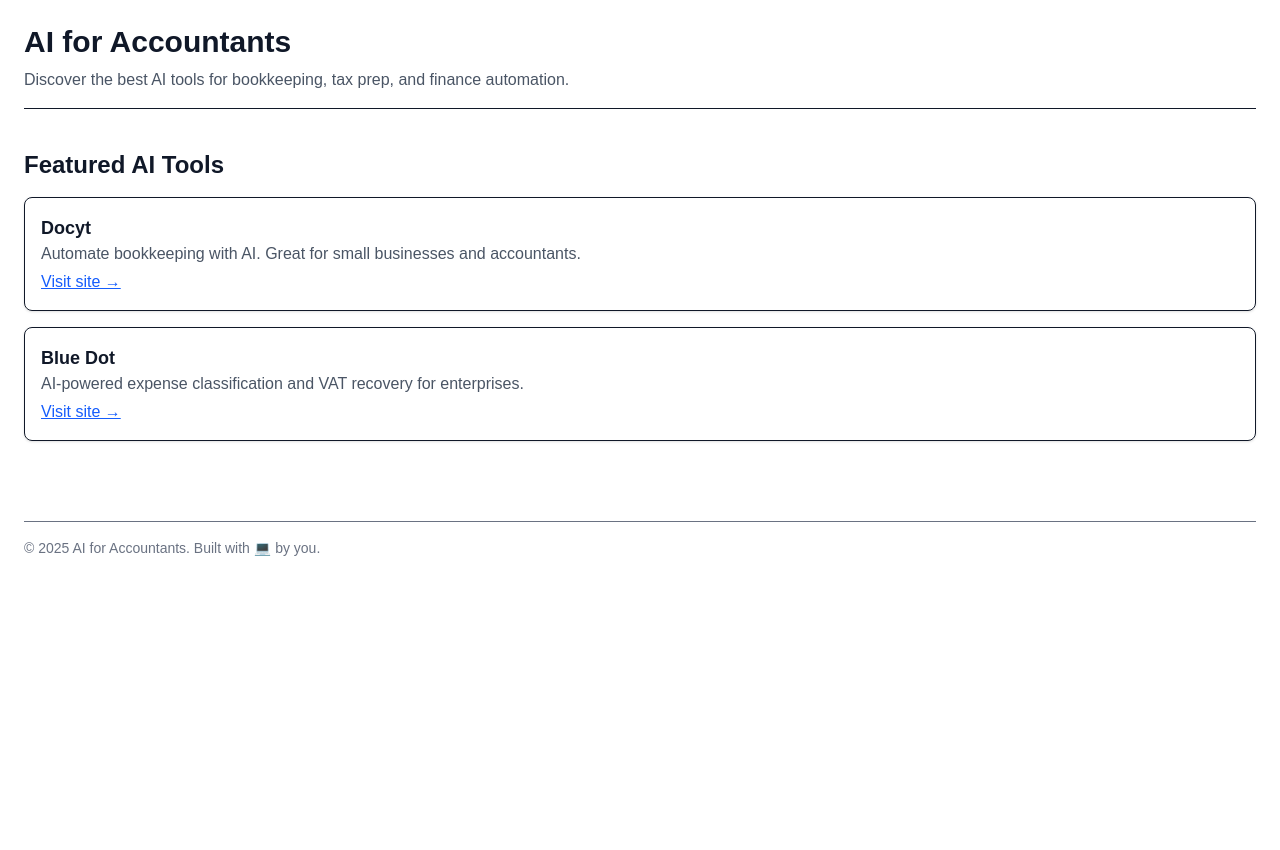
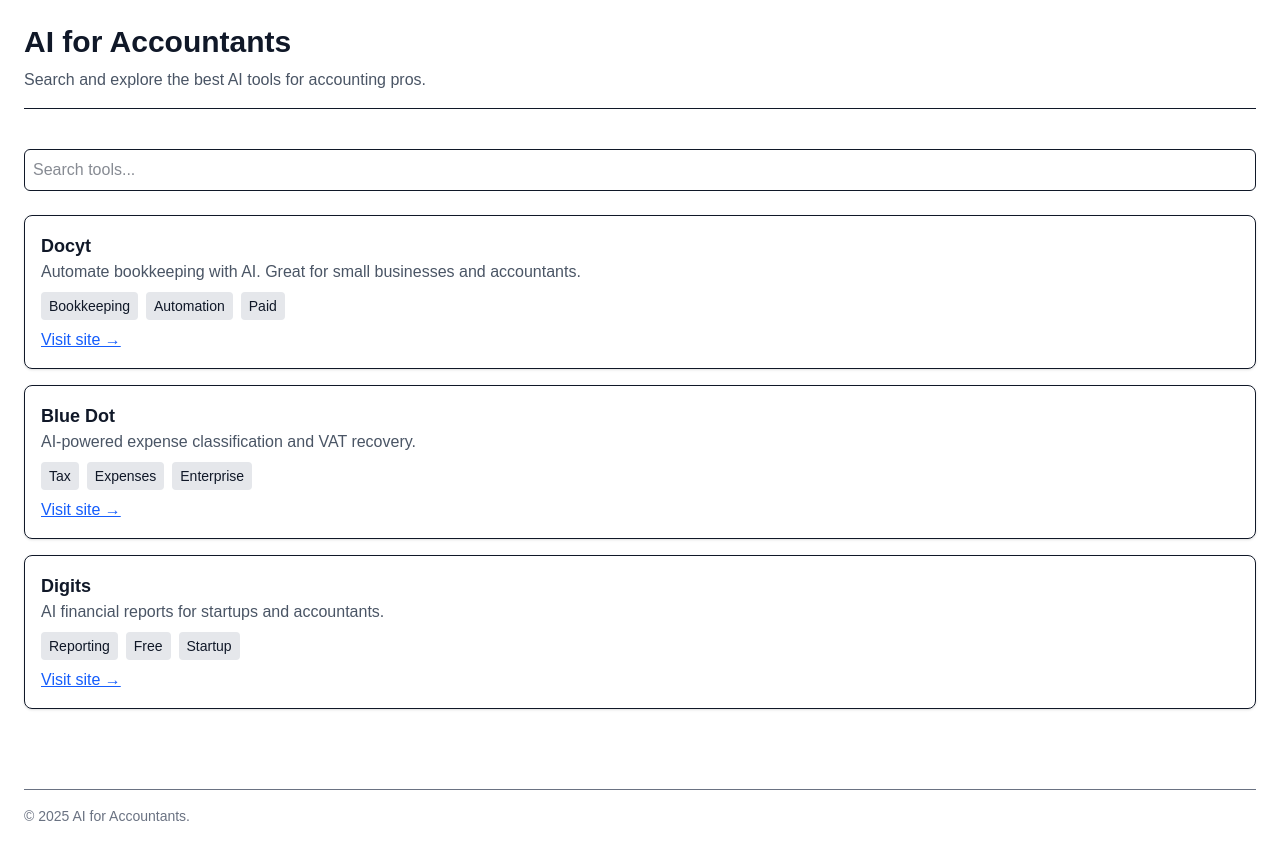
Before and after one commit to AIacct915/aiforaccountants, a Next.js app: page / in a window 1280 px wide. Before the commit the page ends 800 px from the top, so only its background shows below. Built offline with nearby package versions, Linux system fonts and the light colour scheme.

Commit message:
Add searchable and filterable tool list

```diff
--- a/src/app/page.tsx
+++ b/src/app/page.tsx
@@ -1,31 +1,88 @@
+'use client';
+import { useState } from 'react';
+
+type Tool = {
+  name: string;
+  description: string;
+  link: string;
+  tags: string[];
+};
+
+const tools: Tool[] = [
+  {
+    name: 'Docyt',
+    description: 'Automate bookkeeping with AI. Great for small businesses and accountants.',
+    link: 'https://docyt.com',
+    tags: ['Bookkeeping', 'Automation', 'Paid'],
+  },
+  {
+    name: 'Blue Dot',
+    description: 'AI-powered expense classification and VAT recovery.',
+    link: 'https://www.bluedotcorp.com',
+    tags: ['Tax', 'Expenses', 'Enterprise'],
+  },
+  {
+    name: 'Digits',
+    description: 'AI financial reports for startups and accountants.',
+    link: 'https://digits.com',
+    tags: ['Reporting', 'Free', 'Startup'],
+  },
+];
+
 export default function Home() {
+  const [query, setQuery] = useState('');
+
+  const filteredTools = tools.filter((tool) =>
+    tool.name.toLowerCase().includes(query.toLowerCase()) ||
+    tool.description.toLowerCase().includes(query.toLowerCase()) ||
+    tool.tags.some((tag) => tag.toLowerCase().includes(query.toLowerCase()))
+  );
+
   return (
     <main className="min-h-screen bg-white text-gray-900 p-6">
       <header className="mb-10 border-b pb-4">
         <h1 className="text-3xl font-bold">AI for Accountants</h1>
-        <p className="text-gray-600 mt-2">Discover the best AI tools for bookkeeping, tax prep, and finance automation.</p>
+        <p className="text-gray-600 mt-2">Search and explore the best AI tools for accounting pros.</p>
       </header>
 
-     <section className="mb-10">
-  <h2 className="text-2xl font-semibold mb-4">Featured AI Tools</h2>
-  <ul className="space-y-4">
-    <li className="border p-4 rounded-lg shadow-sm">
-      <h3 className="text-lg font-bold">Docyt</h3>
-      <p className="text-gray-600">Automate bookkeeping with AI. Great for small businesses and accountants.</p>
-      <a className="text-blue-600 underline mt-1 block" href="https://docyt.com" target="_blank">Visit site →</a>
-    </li>
-    <li className="border p-4 rounded-lg shadow-sm">
-      <h3 className="text-lg font-bold">Blue Dot</h3>
-      <p className="text-gray-600">AI-powered expense classification and VAT recovery for enterprises.</p>
-      <a className="text-blue-600 underline mt-1 block" href="https://www.bluedotcorp.com" target="_blank">Visit site →</a>
-    </li>
-  </ul>
-</section>
+      <section className="mb-10">
+        <input
+          type="text"
+          placeholder="Search tools..."
+          value={query}
+          onChange={(e) => setQuery(e.target.value)}
+          className="w-full border p-2 rounded-md mb-6"
+        />
 
+        {filteredTools.length === 0 ? (
+          <p className="text-gray-500">No tools match your search.</p>
+        ) : (
+          <ul className="space-y-4">
+            {filteredTools.map((tool, index) => (
+              <li key={index} className="border p-4 rounded-lg shadow-sm">
+                <h3 className="text-lg font-bold">{tool.name}</h3>
+                <p className="text-gray-600">{tool.description}</p>
+                <div className="flex gap-2 text-sm mt-2">
+                  {tool.tags.map((tag, i) => (
+                    <span key={i} className="bg-gray-200 px-2 py-1 rounded">{tag}</span>
+                  ))}
+                </div>
+                <a
+                  className="text-blue-600 underline mt-2 block"
+                  href={tool.link}
+                  target="_blank"
+                >
+                  Visit site →
+                </a>
+              </li>
+            ))}
+          </ul>
+        )}
+      </section>
 
       <footer className="mt-20 border-t pt-4 text-sm text-gray-500">
-        &copy; 2025 AI for Accountants. Built with 💻 by you.
+        &copy; 2025 AI for Accountants.
       </footer>
     </main>
-  )
+  );
 }
```
